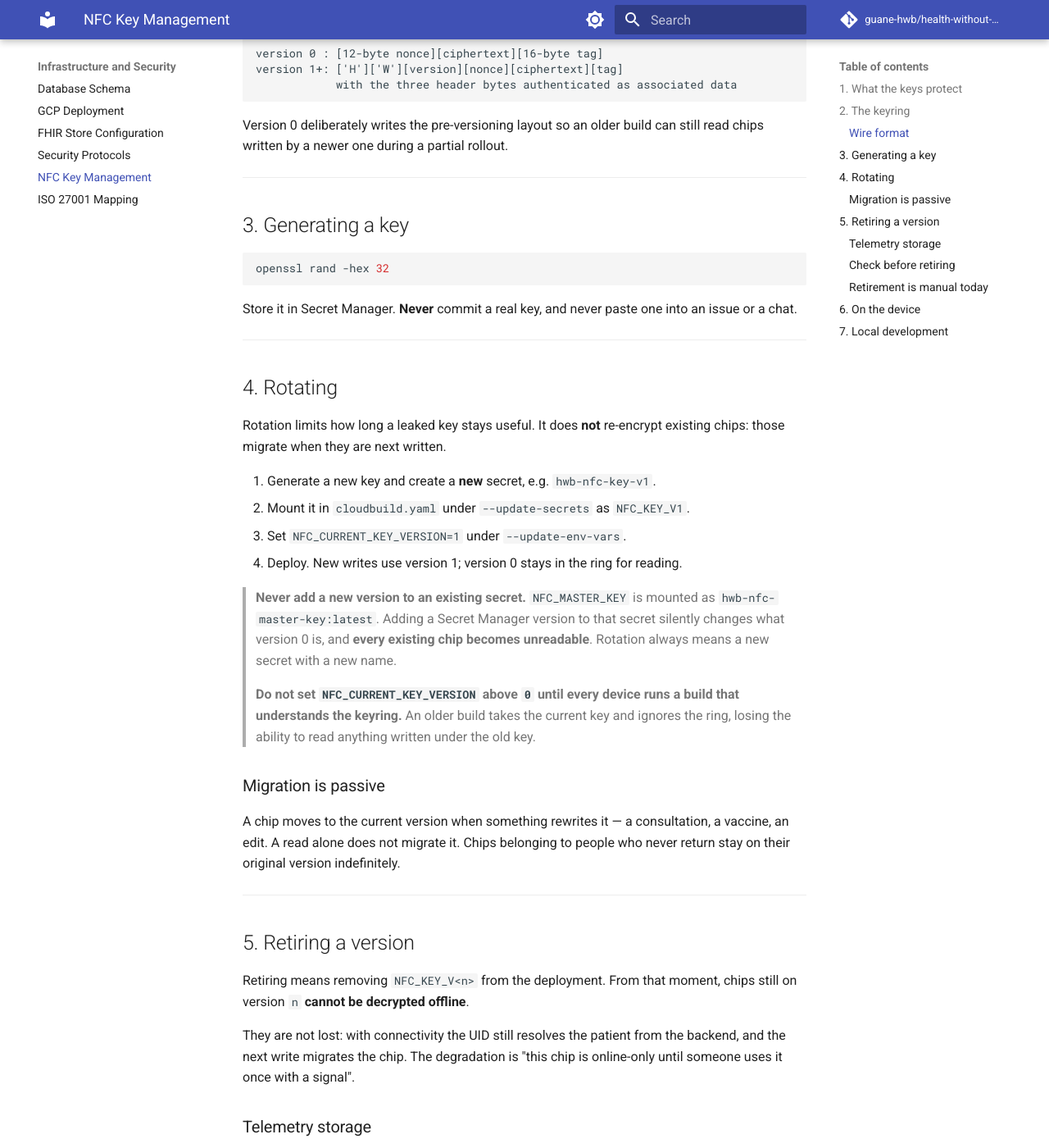
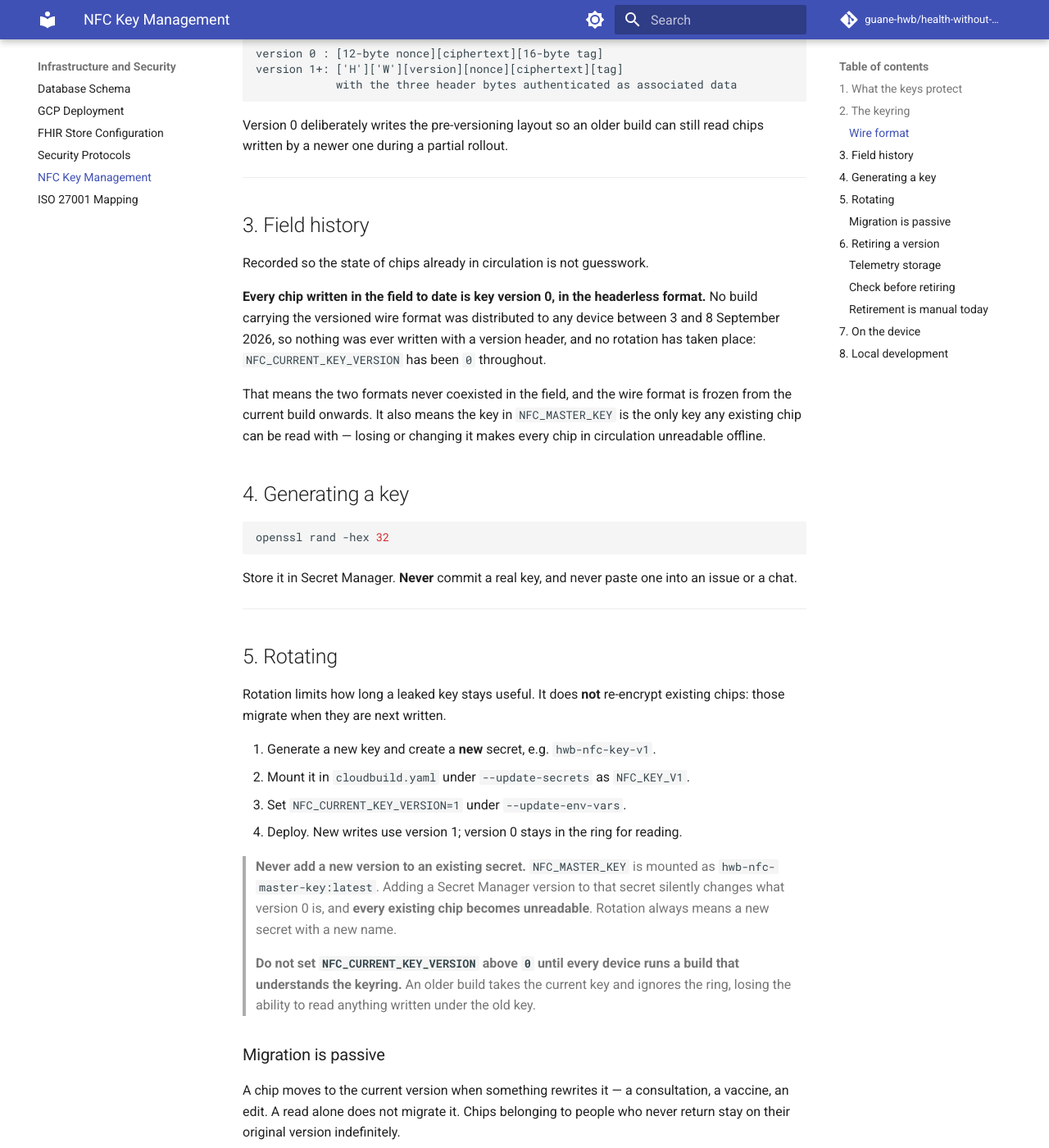
Before and after one commit to guane-hwb/health-without-borders, an MkDocs documentation site: the page built from docs/infrastructure/nfc-key-management.md, in a window 1280 px wide and 1400 px high, scrolled down 1166 px. Shown: the whole window at 82% size. Built offline with MkDocs 1.6.1 and Material for MkDocs 9.7.7, drawn with Linux system fonts in a browser that asks for light colours; comment, search, counter and statistics services are not loaded; some of the changed text lies outside the part shown.

Commit message:
:sparkles: Update NFC key management documentation to include field history and clarify key versioning

````diff
--- a/docs/infrastructure/nfc-key-management.md
+++ b/docs/infrastructure/nfc-key-management.md
@@ -53,7 +53,22 @@ still read chips written by a newer one during a partial rollout.
 
 ---
 
-## 3. Generating a key
+## 3. Field history
+
+Recorded so the state of chips already in circulation is not guesswork.
+
+**Every chip written in the field to date is key version 0, in the headerless
+format.** No build carrying the versioned wire format was distributed to any
+device between 3 and 8 September 2026, so nothing was ever written with a
+version header, and no rotation has taken place: `NFC_CURRENT_KEY_VERSION` has
+been `0` throughout.
+
+That means the two formats never coexisted in the field, and the wire format is
+frozen from the current build onwards. It also means the key in
+`NFC_MASTER_KEY` is the only key any existing chip can be read with — losing or
+changing it makes every chip in circulation unreadable offline.
+
+## 4. Generating a key
 
 ```bash
 openssl rand -hex 32
@@ -163,7 +178,7 @@ retention policy it would need — remains open.
 
 ---
 
-## 7. Local development
+## 8. Local development
 
 `NFC_KEY_V<n>` entries are read from `.env` as well as from the process
 environment, so a rotation can be exercised locally:
````
Also changed, not shown: other parts of docs/infrastructure/nfc-key-management.md (+3 -3 lines).
